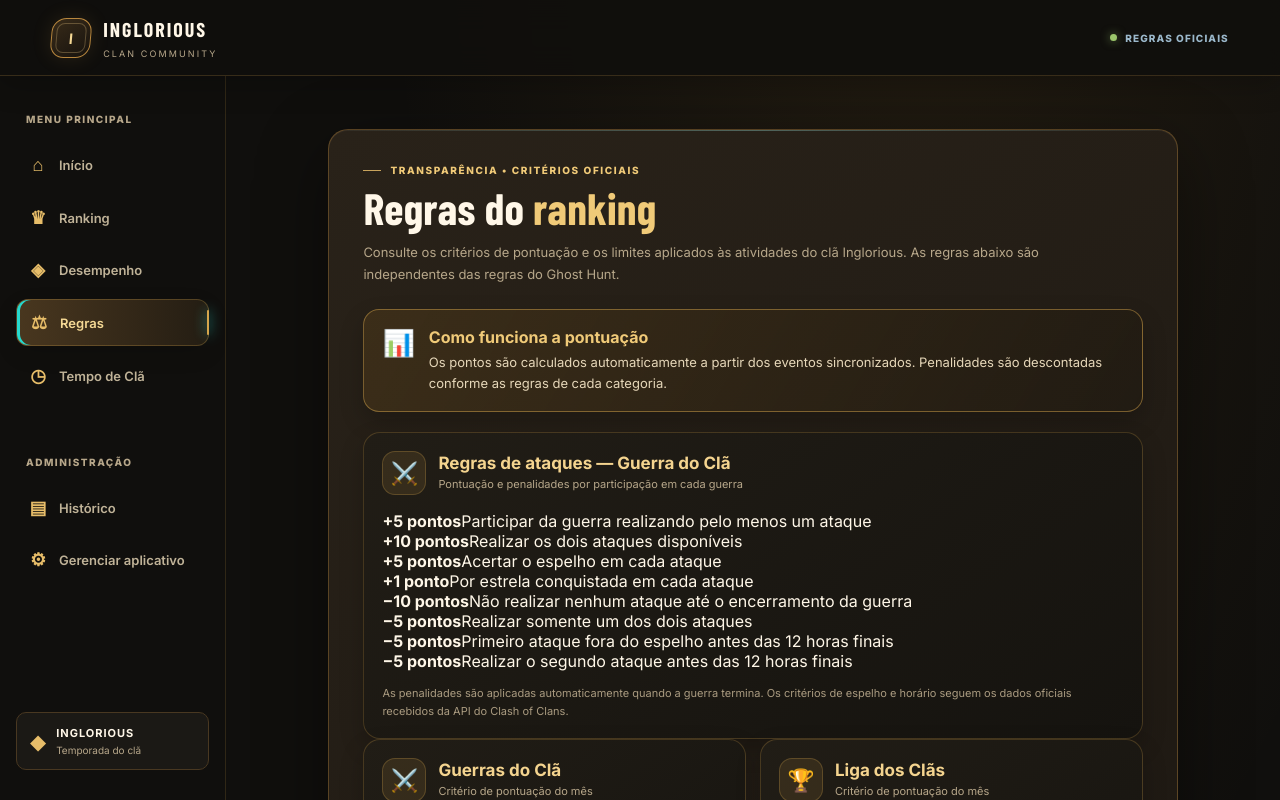
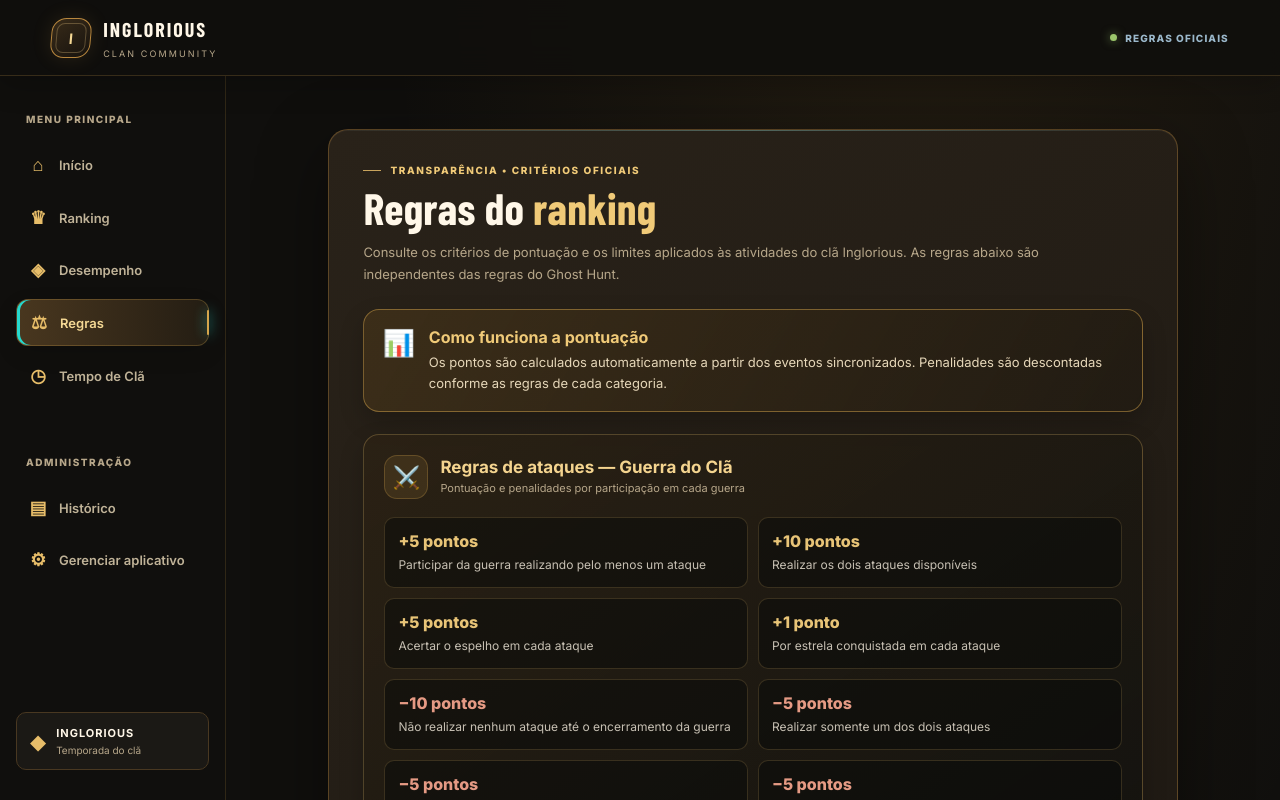
Before and after one commit to cristofer-rsg/Inglorious, a Next.js app: page /rules in a window 1280 px wide. Shown: the top 800 px of the page. Built offline with nearby package versions, Linux system fonts and the light colour scheme; no server answers; a web font is replaced by a local one.

Commit message:
Style clan war attack rules section

```diff
--- a/src/app/ghost-hunt-rules.css
+++ b/src/app/ghost-hunt-rules.css
@@ -28,3 +28,11 @@
 .rules-timing{padding:11px 13px;margin-top:12px;border:1px solid rgba(214,166,76,.5);border-radius:13px;background:rgba(108,77,28,.22);color:#e9dcc5;font-size:12px;line-height:1.5}
 .rules-timing>b{color:#f0ca78}.rules-timing p{margin:5px 0 0}
 @media(max-width:700px){.rules-table .rules-point-row{font-size:11px}.rules-table-head{font-size:11px}.rules-timing{font-size:11px}}
+
+.rules-attack-section{margin:22px 0;padding:20px;border:1px solid rgba(214,174,100,.3);border-radius:16px;background:linear-gradient(145deg,rgba(44,34,20,.78),rgba(18,18,15,.92))}
+.rules-attack-grid{display:grid;grid-template-columns:repeat(2,minmax(0,1fr));gap:10px;margin:18px 0}
+.rules-attack-item{display:flex;flex-direction:column;gap:5px;padding:13px;border:1px solid rgba(214,174,100,.2);border-radius:10px;background:rgba(8,10,9,.48)}
+.rules-attack-item b{color:#e8c477;font-size:16px;font-weight:900}
+.rules-attack-item span{color:#c7c0b3;font-size:12px;line-height:1.5}
+.rules-attack-item.penalty b{color:#e59a84}
+@media(max-width:560px){.rules-attack-section{padding:14px}.rules-attack-grid{grid-template-columns:1fr;gap:7px}.rules-attack-item{padding:11px}.rules-attack-item b{font-size:15px}.rules-attack-item span{font-size:11px}}
```
